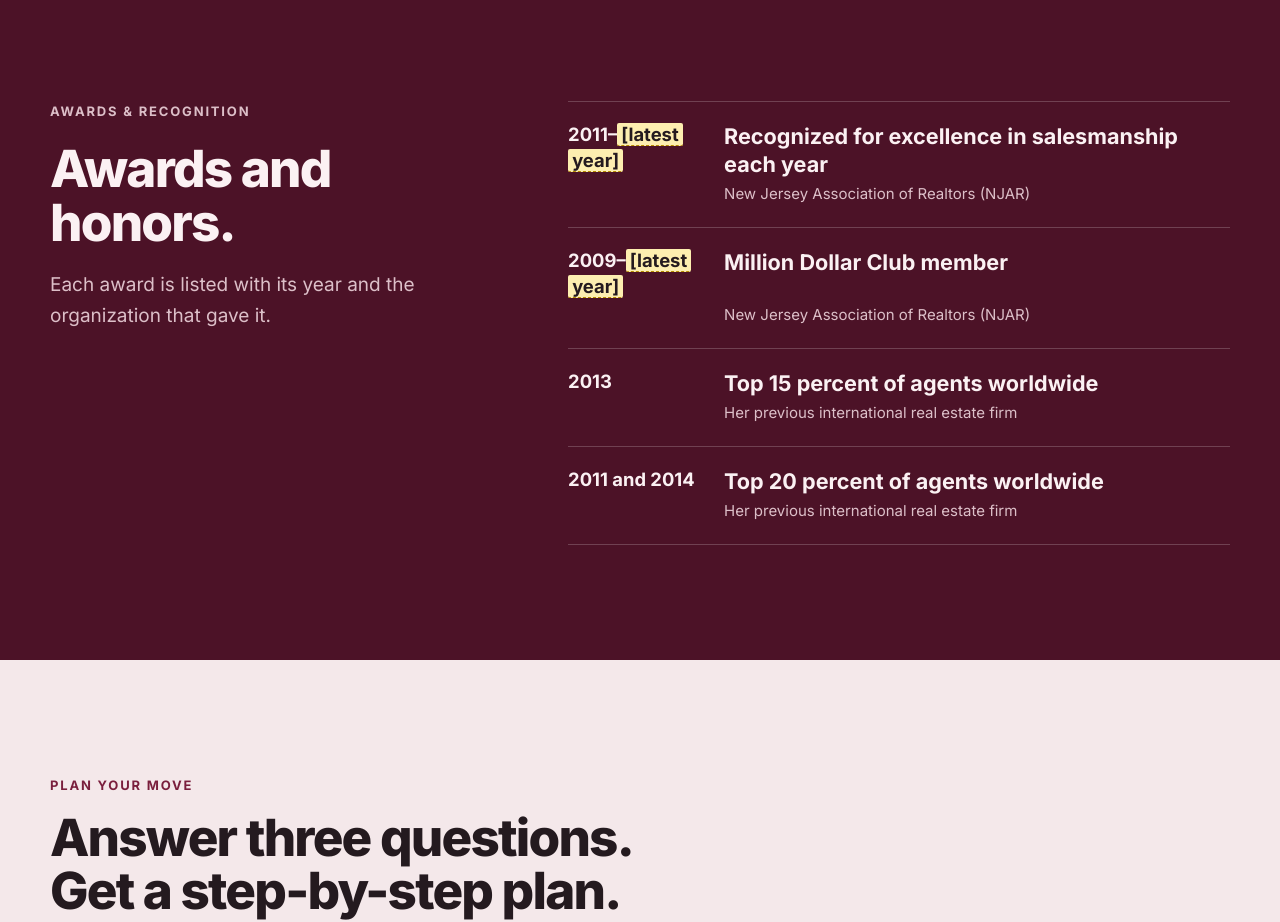
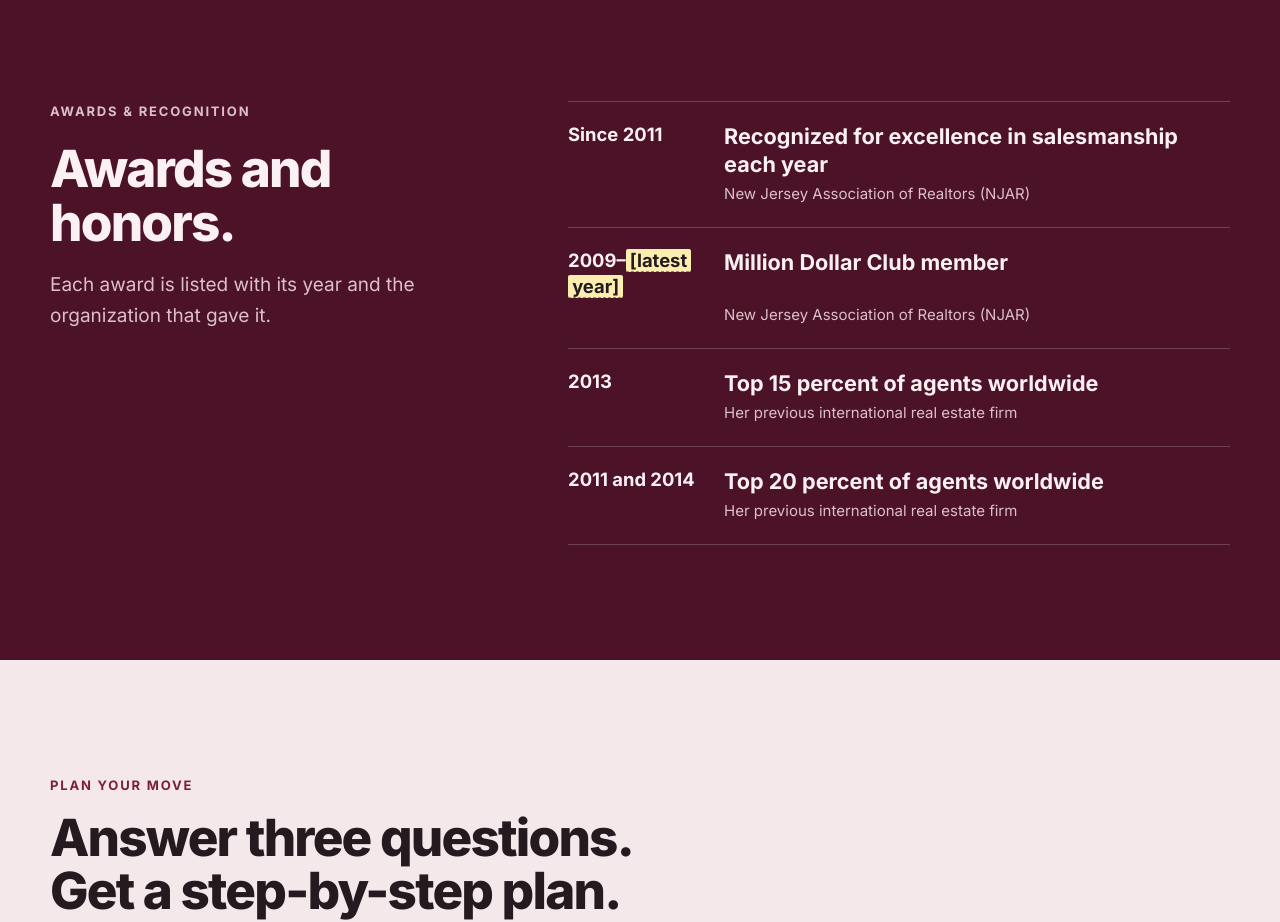
Before and after one commit to Wbatt14/ann-marie-battaglia, a plain HTML site: page index.html in a window 1280 px wide. Shown: the part 5860-6782 px from the top of the page. Drawn offline with Linux system fonts and the light colour scheme.

Commit message:
Confirm NJAR sales recognition since 2011
Co-Authored-By: Claude Opus 5.5 <noreply@anthropic.com>

```diff
--- a/index.html
+++ b/index.html
@@ -429,7 +429,7 @@ footer p { max-width: 62ch; }
       <ul class="chapters">
         <li class="chapter"><p class="big">30+</p><p class="cap">years living in Madison</p></li>
         <li class="chapter"><p class="big" data-count="153">153</p><p class="cap">sold properties on her Sotheby's International Realty profile</p></li>
-        <li class="chapter"><p class="big"><span class="ph">Since 2011</span></p><p class="cap">recognized each year by the New Jersey Association of Realtors for excellence in salesmanship</p></li>
+        <li class="chapter"><p class="big">Since 2011</p><p class="cap">recognized each year by the New Jersey Association of Realtors for excellence in salesmanship</p></li>
         <li class="chapter"><p class="big">Top 15%</p><p class="cap">of agents worldwide in 2013, at her previous international real estate firm</p></li>
       </ul>
       <div class="story-progress" aria-hidden="true"><span id="story-bar"></span></div>
@@ -471,7 +471,7 @@ footer p { max-width: 62ch; }
       <p class="lede">Each award is listed with its year and the organization that gave it.</p>
     </div>
     <ul class="honors">
-      <li><span class="yr">2011–<span class="ph">[latest year]</span></span><h3>Recognized for excellence in salesmanship each year</h3><p>New Jersey Association of Realtors (NJAR)</p></li>
+      <li><span class="yr">Since 2011</span><h3>Recognized for excellence in salesmanship each year</h3><p>New Jersey Association of Realtors (NJAR)</p></li>
       <li><span class="yr">2009–<span class="ph">[latest year]</span></span><h3>Million Dollar Club member</h3><p>New Jersey Association of Realtors (NJAR)</p></li>
       <li><span class="yr">2013</span><h3>Top 15 percent of agents worldwide</h3><p>Her previous international real estate firm</p></li>
       <li><span class="yr">2011 and 2014</span><h3>Top 20 percent of agents worldwide</h3><p>Her previous international real estate firm</p></li>
```
